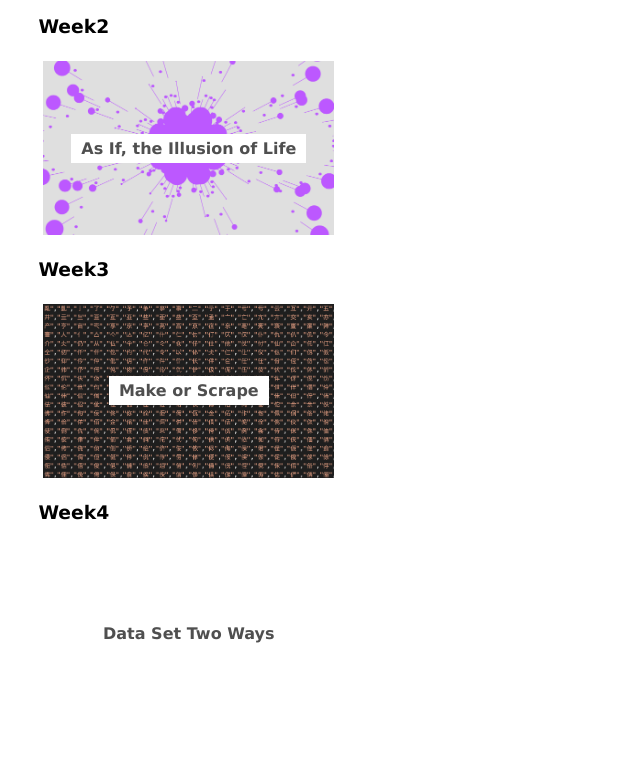
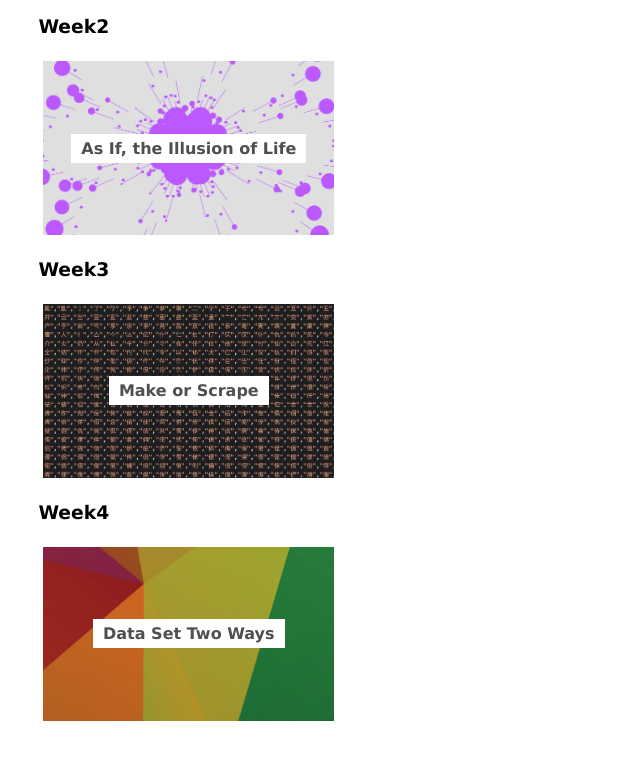
Before and after one commit to LexlrLee/wcc-portfolio, a plain HTML site: page index.html in a window 1280 px wide. Shown: the part 407-1166 px from the top of the page, without its empty margins (0-640 px from the left). Drawn offline with Linux system fonts and the light colour scheme.

Commit message:
Update style.css

```diff
--- a/css/style.css
+++ b/css/style.css
@@ -166,7 +166,7 @@ footer{
     width: 100%;
     height: 0;
     padding: 30% 0;
-    background-image: url(../assets/images/.png); /*change the image to one of you choice */
+    background-image: url(../assets/images/4.png); /*change the image to one of you choice */
     background-position: center;
     background-size: 100%;
     justify-content: center;
```
